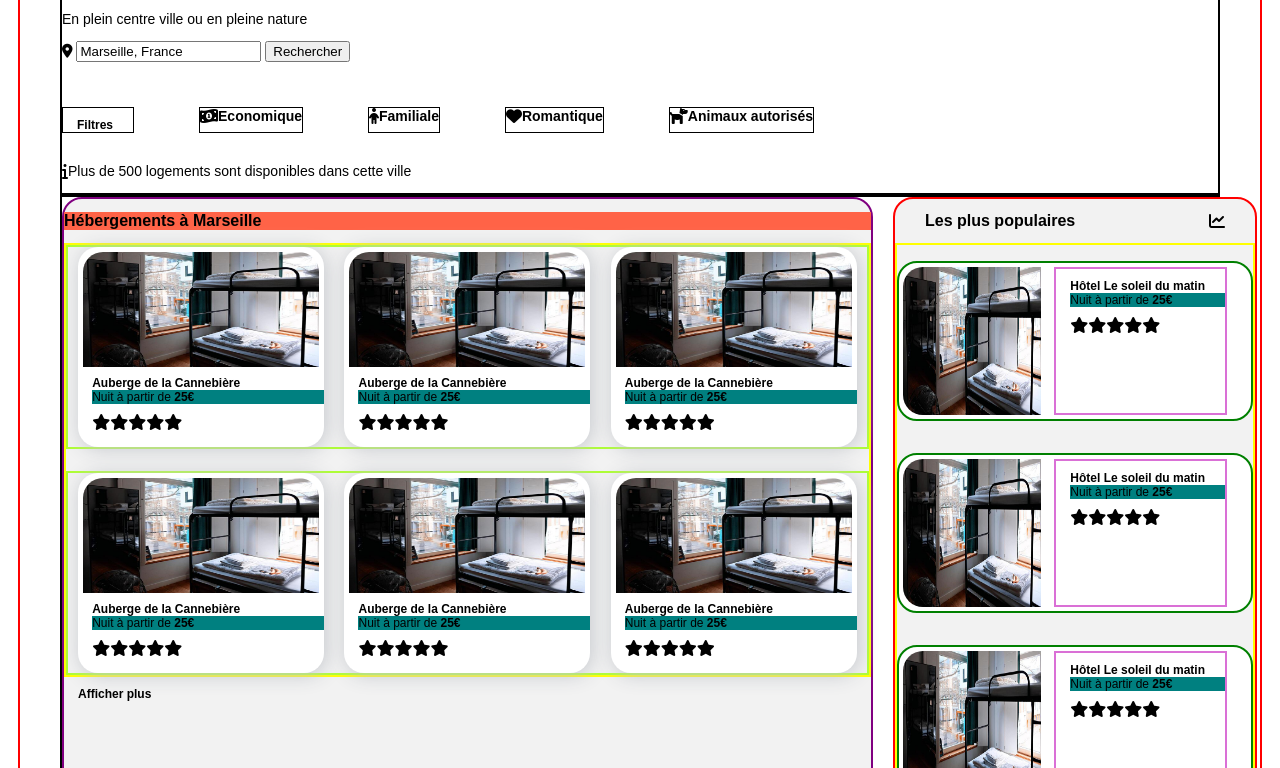
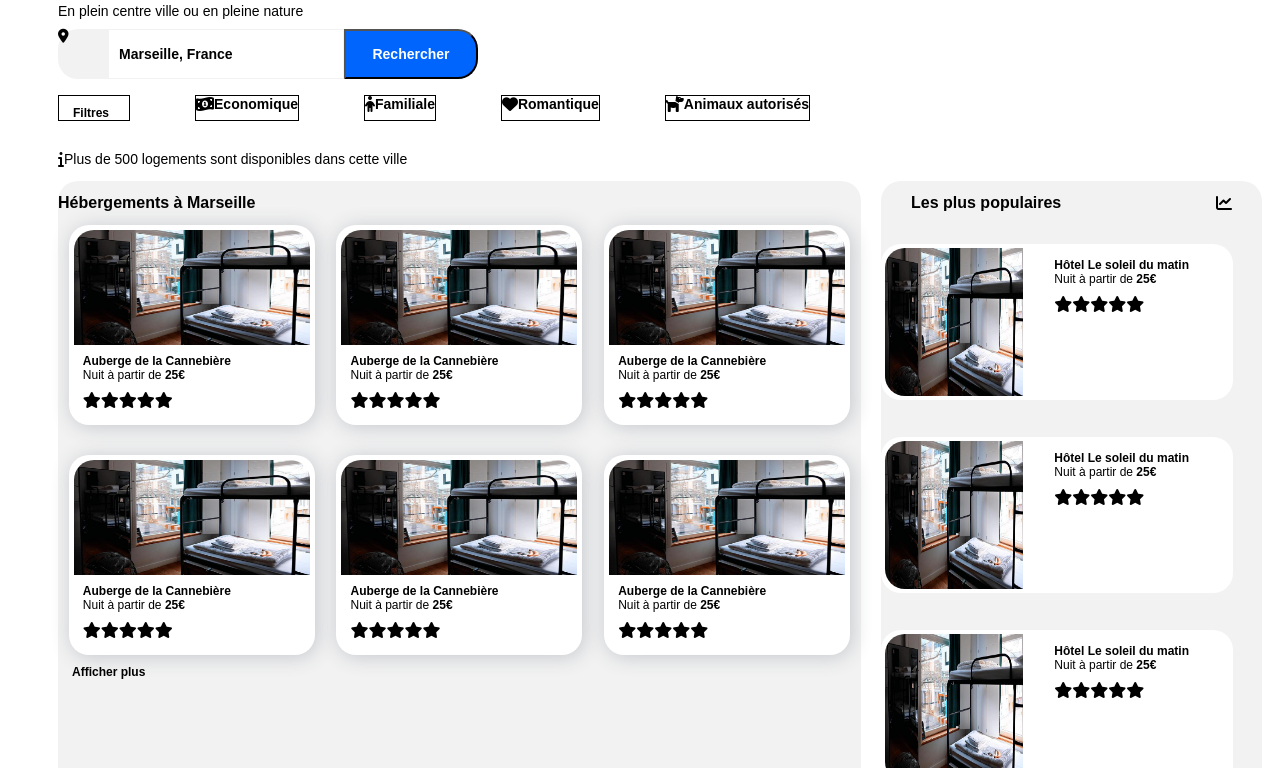
Before and after one commit to AmandineSis/AmandineSismondi_2_17052021, a plain HTML site: page index.html in a window 1280 px wide. Shown: the part 130-898 px from the top of the page. Drawn offline with Linux system fonts and the light colour scheme.

Commit message:
search field layout modified

```diff
--- a/index.html
+++ b/index.html
@@ -34,10 +34,10 @@
                     </div>
 
                     <form method="POST">    <!--Champ de saisie de la recherche-->
-                            <p>
+                            <p class="champ">
                                 <i class="fas fa-map-marker-alt"></i>
-                                <input type="search" name="ville, pays" value="Marseille, France"/>
-                                <input type="button" value="Rechercher"/>
+                                <input class="blocSaisie" type="search" name="ville, pays" value="Marseille, France"/>
+                                <input class="blocRechercher" type="button" value="Rechercher"/>
                             </p>
                     </form>
 
@@ -215,7 +215,7 @@
 
                 <section id="activites">         <!--section activité-->
 
-                    <h2>Activité à xxxx </h2>   <!--afficher nom saisie dans la recherche-->
+                    <h2>Activité à Marseille </h2>   <!--afficher nom saisie dans la recherche-->
 
                     <div class="sectionActivites">
 
@@ -256,8 +256,7 @@
 
             </main>
 
-        <!--footer-->
-            <footer>
+            <footer>                                <!--footer-->
                 <div class="contact">
                     <div class="liens">
                         <h3>A propos</h3>
--- a/style.css
+++ b/style.css
@@ -5,18 +5,12 @@ body {
 
 #marge {
     margin: 0px 10px 0px 10px;
-
-    border: 2px red solid;
 }
 
                                             /*TEXTES*/
 
 h2 {
     font-size: 16px;
-}
-
-#sectionPrincipale h2 {
-    background-color: tomato;
 }
 
 h3 {
@@ -46,15 +40,11 @@ h4 {
 h4 + p {
     font-size: 12px;
     margin: 0px 0px 10px 14px;
-
-    background-color: teal;
 }
 
 
 header{                                     /*EN-TETE*/
-    margin: 0px 40px 0px 40px;
-
-    border: 2px yellow solid;
+    margin: 0px 0px 0px 40px;
 }
 
 nav {
@@ -102,19 +92,49 @@ nav li:hover {                          /*Affiche texte du menu et bordure supé
 
                                         /*SECTION RECHERCHE*/
 #recherche {
-    margin: 0px 40px 0px 40px;
-    border: 2px black solid;
+    margin: 0px 0px 0px 40px;
 }
 
 .intro {
     display: flex;
     flex-direction: column;
     font-size: 14px;
+    padding: 0px;
 }
 
+.champ {
+    display: flex;
+    margin: 0px;
+}
 
 form {
-    min-height: 50px;
+    height: 50px;
+}
+form i {
+    width: 50px;
+    height: 50px;
+    background-color: #F2F2F2;
+    border-radius: 20px 0px 0px 20px;
+
+}
+
+input.blocSaisie {
+    width: 236px;
+    height: 50px;
+    border: 1px #F2F2F2 solid;
+    padding: 0px 0px 0px 10px;
+    font-size: 14px;
+    font-weight: bold;
+}
+
+input.blocRechercher {
+    width: 134px;
+    height: 50px;
+    border-radius: 0px 20px 20px 0px;
+    background-color: #0065FC;
+    font-size: 14px;
+    font-weight: bold;
+    color: white;
 }
 
 #filtres {
@@ -142,8 +162,7 @@ form {
 #hebergement {
     display: flex;
     justify-content: space-between;
-    margin: 0px 40px 0px 40px;
-    border: 2px black solid;
+    margin: 0px 0px 0px 40px;
     }
 
                                             /*HEBERGEMENTS - RESULTATS DE LA RECHERCHE*/
@@ -155,14 +174,11 @@ form {
     justify-content: space-between;
     background-color: #F2F2F2;
     border-radius: 20px;
-
-    border: 2px purple solid;
 }
 
 
 
 .hebergementGlobal {
-    border: yellow 2px solid;
     width: 803px;
     height: 430px;
     display: flex;
@@ -174,8 +190,6 @@ form {
     display: flex;
     justify-content: space-between;
     align-items: center;
-
-    border: 2px greenyellow solid;
 }
 
 .cadre {
@@ -212,11 +226,9 @@ form {
     background-color: #F2F2F2;
     border-radius: 20px;
     margin: 0px 0px 20px 20px;
-    border: 2px red solid;
     display: flex;
     flex-direction: column;
     justify-content: space-around;
-
 }
 
 #titrePopulaire {
@@ -231,8 +243,6 @@ form {
     display: flex;
     flex-direction: column;
     justify-content: space-around;
-    border: 2px yellow solid;
-
 }
 
 .resultat {
@@ -243,8 +253,6 @@ form {
     border-radius: 20px;
     background-color: white;
     padding: 4px;
-
-    border: 2px green solid;
 }
 
 .photoPopulaire{
@@ -255,7 +263,6 @@ form {
 }
 
 .nomHotel {
-    border: 2px orchid solid;
     display: flex;
     justify-content:flex-start;
     flex-direction: column;
@@ -267,7 +274,6 @@ form {
     width: 1337px;
     height: 534px;
     margin: 0px 0px 0px 40px;
-    border: 2px black solid;
 }
 
 
@@ -339,7 +345,7 @@ form {
     display: flex;
     justify-content: space-around;
     margin: 0px 0px 0px 40px;
-    border: 2px green solid;
+
 }
 
 .liens {
```
